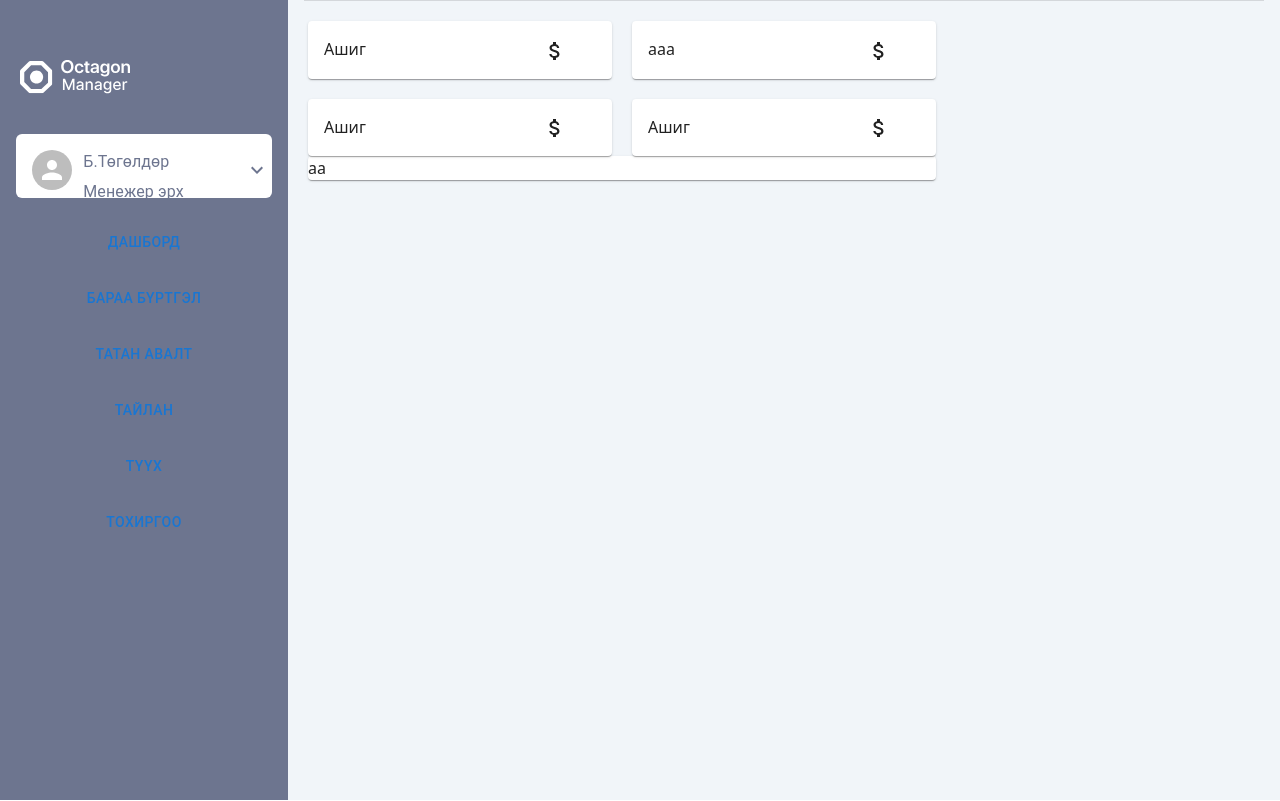
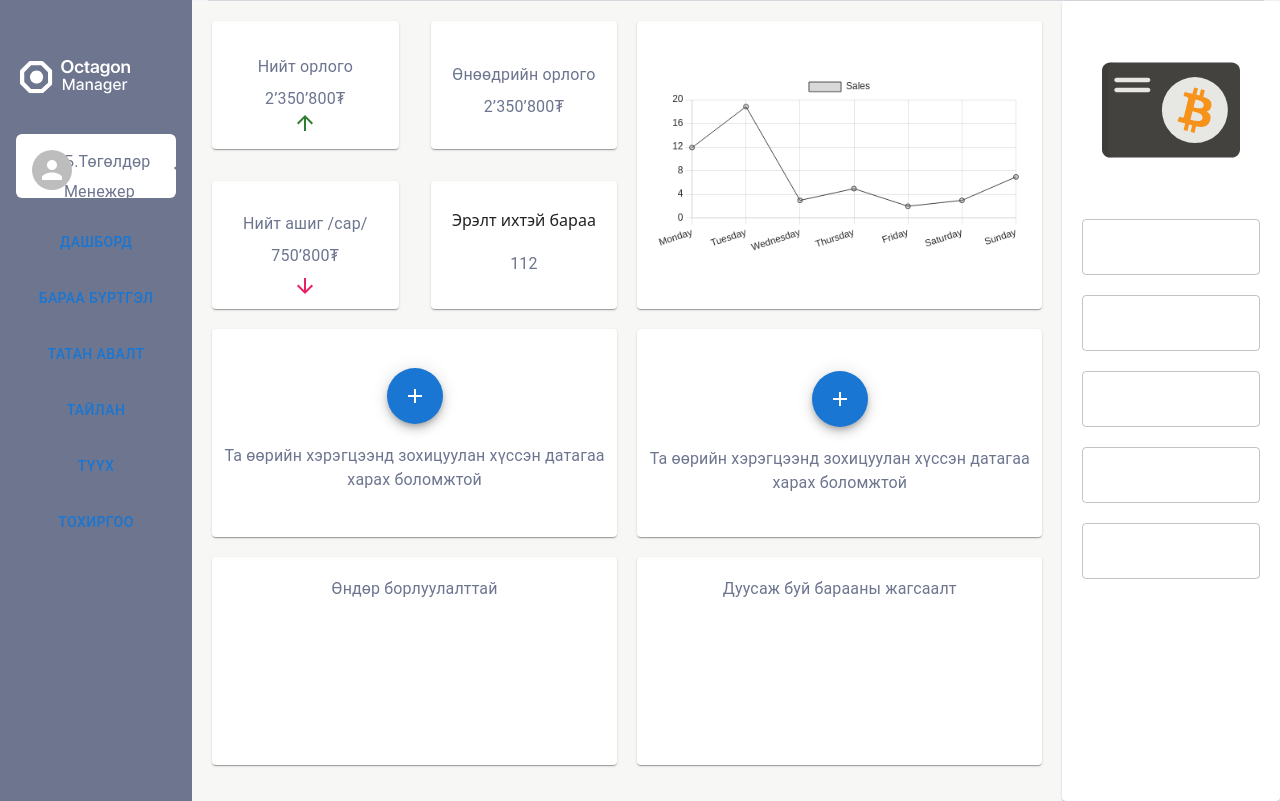
Before and after one commit to octa-project/octagon-manager-fe, a Next.js app: page /dashboard in a window 1280 px wide. Built offline with nearby package versions, Linux system fonts and the light colour scheme.

Commit message:
addded Dashboard

```diff
--- a/src/app/dashboard/page.tsx
+++ b/src/app/dashboard/page.tsx
@@ -3,7 +3,7 @@
 
 const dashboard = () => {
     return (
-        <div className='p-5'>
+        <div>
         <DashboardController/>
       </div>
     )
--- a/src/components/dashboard/index.tsx
+++ b/src/components/dashboard/index.tsx
@@ -1,78 +1,158 @@
-import { Button, Card } from "@mui/material";
+import { Card, Fab, TextField, Typography } from "@mui/material";
 import { Component } from "react";
-import useState from 'react';
-import AttachMoneyIcon from '@mui/icons-material/AttachMoney';
+import AddIcon from "@mui/icons-material/Add";
+import ArrowUpwardIcon from "@mui/icons-material/ArrowUpward";
+import ArrowDownwardIcon from "@mui/icons-material/ArrowDownward";
+import Image from "next/image";
+import { pink } from "@mui/material/colors";
 
 class DashboardController extends Component {
+  state = {};
 
-    state = {
-
-    }
+//   handleClick = (event: React.MouseEvent<HTMLElement>) => {
+//     setAnchorEl(event.currentTarget);
+//   };
+//   handleClose = () => {
+//     setAnchorEl(null);
+//   };
 
   render() {
     return (
-            <div className="grid grid-cols-3 gap-5">
-                <div className="col-span-2">
-                    <div className="grid grid-cols-2 gap-5">
-                        <div>
-                            <Card className="p-4">
+      <div className="grid grid-cols-5">
+        <div className="col-span-4 h-screen bg-[#f7f7f5ff] p-5">
+          <div className="grid grid-rows-5">
+            {/* <div className="row-span-1 w-full">aaaa</div> */}
+            <div className="row-span-5 w-full">
               <div className="grid grid-cols-4 gap-5">
-                                    <div className="col-span-3 ">
-                                        Ашиг
+                <div className="col-span-2 flex flex-col gap-5">
+                  <div className="grid grid-cols-2 gap-8 place-items-start">
+                    <Card className="w-full h-32 shadow-md rounded-lg font-sans text-[#6d758f] text-md items-center justify-center flex flex-col">
+                      <Typography className="font-sans text-[#6d758fff] text-md text-center pt-5 align-center">
+                        Нийт орлого
+                      </Typography>
+                      <Typography className="font-sans font-bold text-[#6d758fff] text-xl text-center pt-2 align-center">
+                        2’350’800₮
+                      </Typography>
+                      <ArrowUpwardIcon color="success" />
+                    </Card>
+                    <Card className="w-full h-32 shadow-md rounded-lg font-sans text-[#6d758f] text-md items-center justify-center flex flex-col">
+                      <Typography className="font-sans text-[#6d758fff] text-md text-center pt-3 align-center">
+                        Өнөөдрийн орлого
+                      </Typography>
+                      <Typography className="font-sans font-bold text-[#6d758fff] text-xl text-center pt-2 align-center">
+                        2’350’800₮
+                      </Typography>
+                    </Card>
+                    <Card className="w-full h-32 shadow-md rounded-lg font-sans text-[#6d758f] text-md items-center justify-center flex flex-col">
+                      <Typography className="font-sans text-[#6d758fff] text-md text-center pt-5 align-center">
+                        Нийт ашиг /сар/
+                      </Typography>
+                      <Typography
+                        className="ffont-sans font-bold text-[#6d758fff] text-xl text-center pt-2 align-center"
+                        gutterBottom
+                      >
+                        750’800₮
+                      </Typography>
+                      <ArrowDownwardIcon sx={{ color: pink[500] }} />
+                    </Card>
+                    <Card className="w-full h-32 shadow-md rounded-lg font-sans text-[#6d758f] text-md items-center justify-center flex flex-col">
+                      {" "}
+                      Эрэлт ихтэй бараа
+                      <Typography
+                        className="font-bold text-[#6d758fff] text-xl text-center pt-5 align-center"
+                        gutterBottom
+                      >
+                        112
+                      </Typography>
+                    </Card>
                   </div>
-                                    <div>
-                                        <AttachMoneyIcon />
+                  <Card className="w-full h-52 shadow-md rounded-lg items-center justify-center flex flex-col">
+                    {" "}
+                    <Fab
+                      className="bg-[#6d758fff] h-[#f7f7f5ff]"
+                      color="primary"
+                      aria-label="add"
+                    >
+                      <AddIcon />
+                    </Fab>
+                    <Typography
+                      className="font-sans text-[#6d758f] text-md text-center pt-5 align-bottom"
+                      gutterBottom
+                    >
+                      Та өөрийн хэрэгцээнд зохицуулан хүссэн датагаа харах
+                      боломжтой
+                    </Typography>
+                  </Card>
+                  <Card className="w-full h-52 shadow-md rounded-lg ">
+                    <Typography className="font-sans text-[#6d758f] text-xl text-center pt-5 align-top">
+                      Өндөр борлуулалттай
+                    </Typography>
+                  </Card>
+                </div>
+                <div className="col-span-2 flex flex-col gap-5">
+                  <Card className="w-full shadow-md h-72 rounded-lg items-center justify-center flex flex-col">
+                    <Image
+                      src="/board.svg"
+                      alt="dashboard logo"
+                      className="p-5"
+                      width={500}
+                      height={4 / 5}
+                    />
+                  </Card>
+
+                  <Card className="w-full h-52 shadow-md rounded-lg items-center justify-center flex flex-col">
+                    <Fab
+                      className="bg-[#6d758fff]"
+                      color="primary"
+                      aria-label="add"
+                    >
+                      {/* <IconButton
+                        onClick={handleClick}
+                        size="small"
+                        sx={{ ml: 2 }}
+                        aria-controls={open ? "account-menu" : undefined}
+                        aria-haspopup="true"
+                        aria-expanded={open ? "true" : undefined}
+                      >
+                        <Avatar sx={{ width: 32, height: 32 }}>M</Avatar>
+                      </IconButton> */}
+                      <AddIcon />
+                    </Fab>
+                    <Typography className="font-sans text-[#6d758f] text- text-center pt-5 align-bottom">
+                      Та өөрийн хэрэгцээнд зохицуулан хүссэн датагаа харах
+                      боломжтой
+                    </Typography>
+                  </Card>
+
+                  <Card className="w-full h-52 shadow-md rounded-lg">
+                    <Typography className="font-sans text-[#6d758f] text-xl text-center pt-5 align-top">
+                      Дуусаж буй барааны жагсаалт
+                    </Typography>
+                  </Card>
                 </div>
               </div>
+            </div>
+          </div>
+        </div>
+
+        <div className="col-span-1 bg-white">
+          <Card className="flex flex-col gap-5 p-5 h-full w-full shadow-2xl ">
+            <Image
+              src="/cards.svg"
+              alt="card logo"
+              className="p-5"
+              width={300}
+              height={48}
+            />
+            <TextField>aaa</TextField>
+            <TextField>aaa</TextField>
+            <TextField>aaa</TextField>
+            <TextField>aaa</TextField>
+            <TextField>aaa</TextField>
           </Card>
         </div>
-                        <div>
-                            <Card className="p-4">
-                                <div className="grid grid-cols-4 gap-5">
-                                    <div className="col-span-3 ">
-                                        aaa
-
       </div>
-                                    <div>
-                                        <AttachMoneyIcon />
-                                    </div>
-                                </div>
-                            </Card>
-                        </div>
-
-                        <Card className="p-4">
-                            <div className="grid grid-cols-4 gap-5">
-                                <div className="col-span-3 ">
-                                    Ашиг
-
-                                </div>
-                                <div>
-                                    <AttachMoneyIcon />
-                                </div>
-                            </div>
-                        </Card>
-                        <Card className="p-4">
-                            <div className="grid grid-cols-4 gap-5">
-                                <div className="col-span-3 ">
-                                    Ашиг
-
-                                </div>
-                                <div>
-                                    <AttachMoneyIcon />
-                                </div>
-                            </div>
-                        </Card>
-
-                    </div>
-                    <Card>
-                        aa
-                    </Card>
-                </div>
-                <div>
-
-                </div>
-            </div>
-        )
+    );
   }
 }
 
```
Also changed, not shown: public/board.svg (added), public/cards.svg (added). Lines whose indentation alone changed are shown as unchanged.
